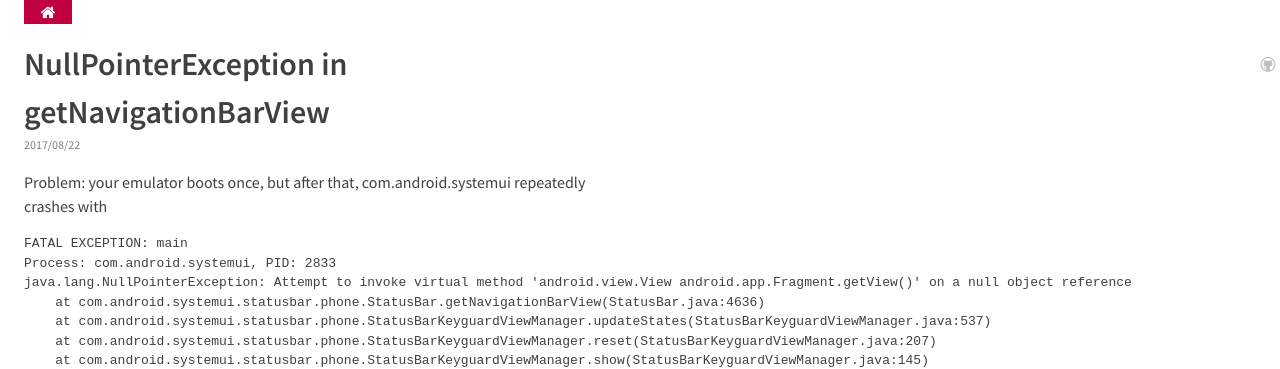
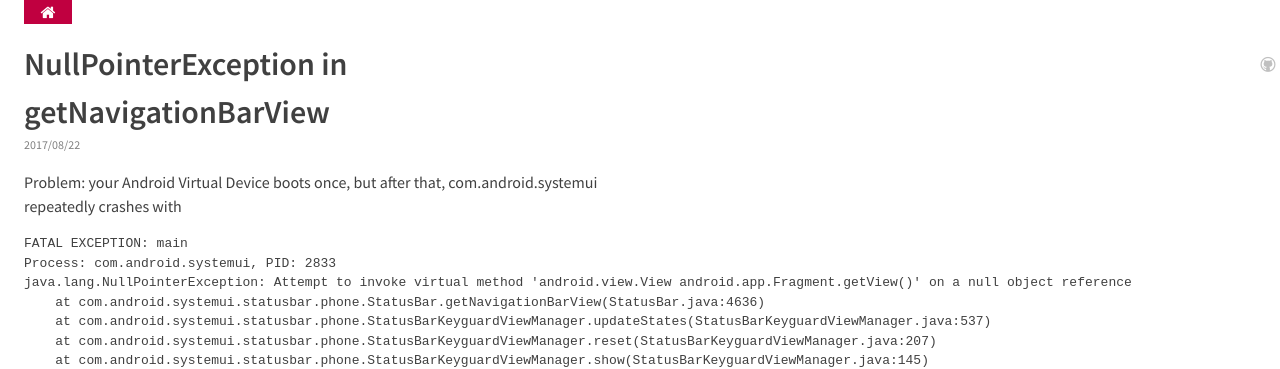
Before and after one commit to wh0/wh0.github.io, a Jekyll site: the page built from _posts/2017-08-22-getnavigationbarview-npe.md, in a window 1280 px wide. Shown: the top 369 px of the page. Built offline with Jekyll 4.4.1, drawn with Linux system fonts in a browser that asks for light colours.

Commit message:
clarify emulator

````diff
--- a/_posts/2017-08-22-getnavigationbarview-npe.md
+++ b/_posts/2017-08-22-getnavigationbarview-npe.md
@@ -5,7 +5,7 @@ title: NullPointerException in getNavigationBarView
 previous_teaser: How to tell if you're eating mango
 previous_first: true
 ---
-Problem: your emulator boots once, but after that, com.android.systemui repeatedly crashes with
+Problem: your Android Virtual Device boots once, but after that, com.android.systemui repeatedly crashes with
 
 ```
 FATAL EXCEPTION: main
````
